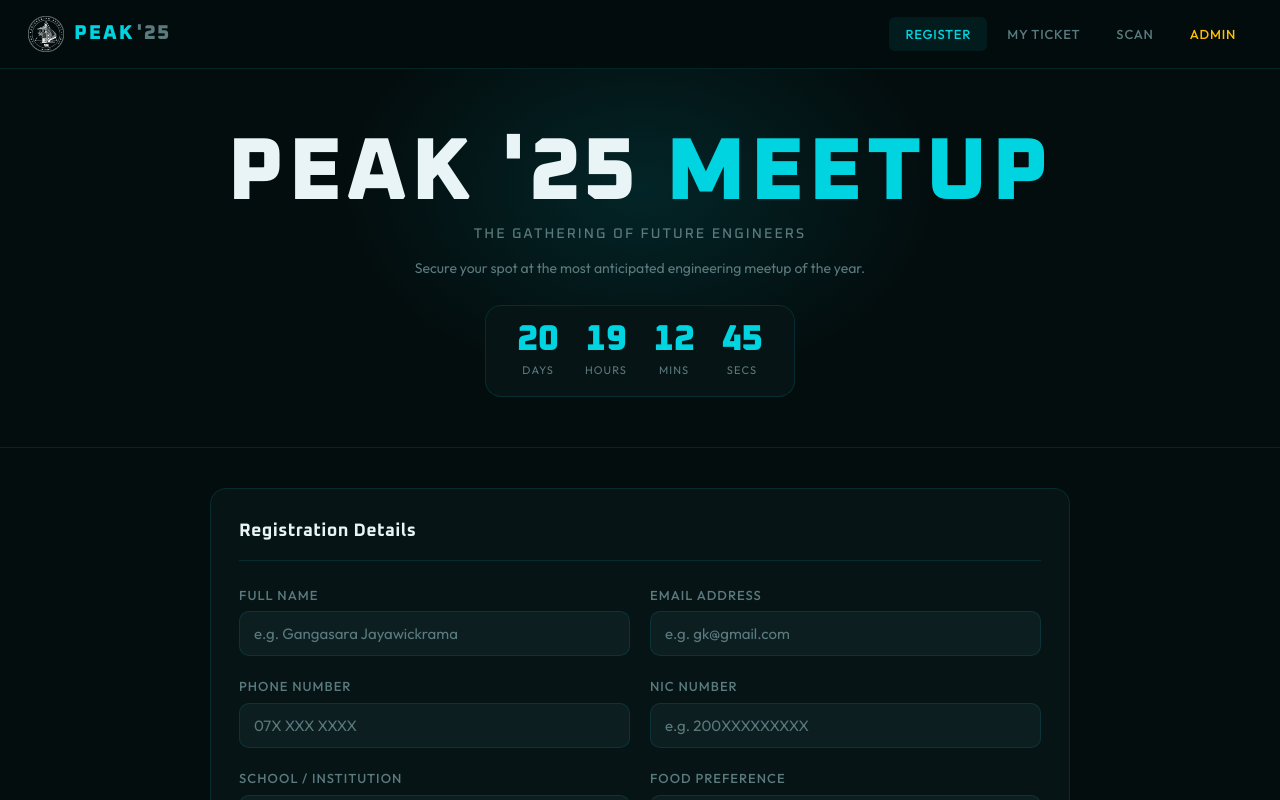
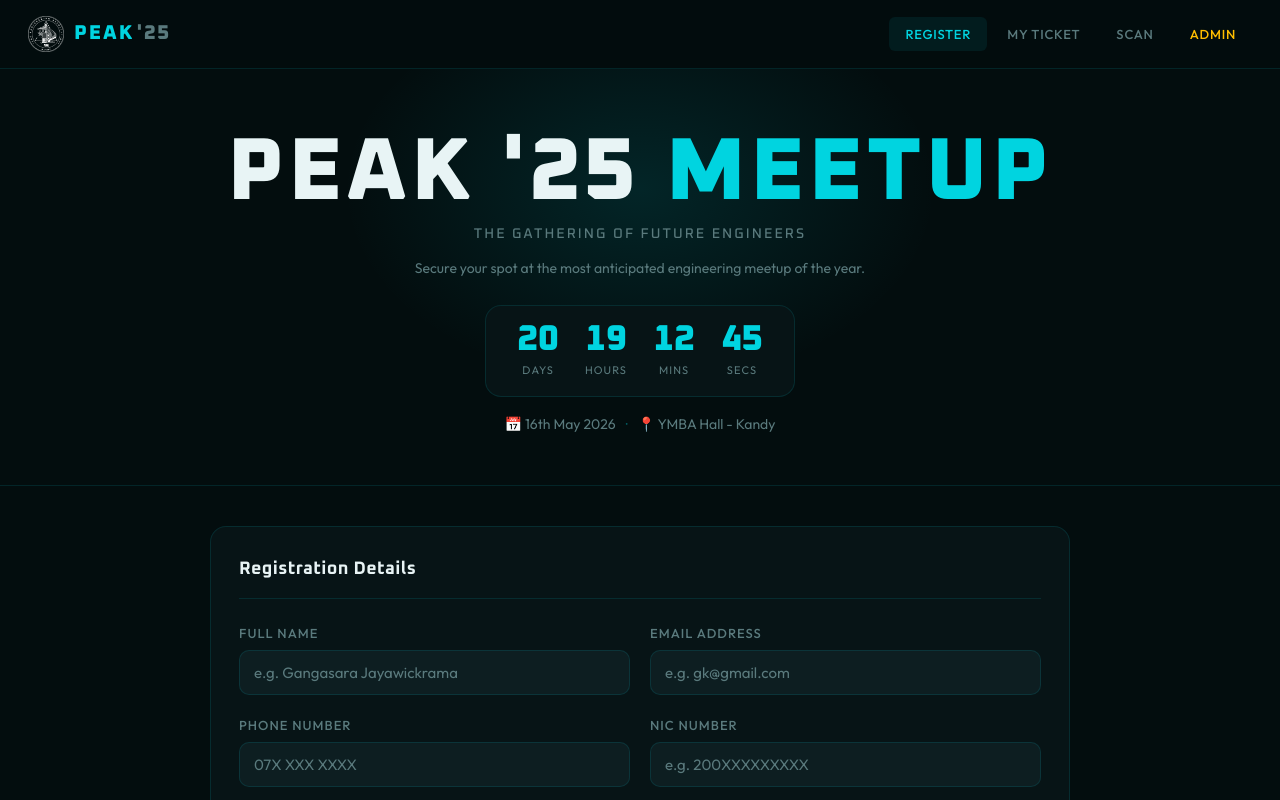
Before and after one commit to gangasara2004/peak25, a React (Vite) app: page / in a window 1280 px wide. Shown: the top 800 px of the page. Built offline with nearby package versions, Linux system fonts and the light colour scheme.

Commit message:
Add event metadata display to RegisterPage

```diff
--- a/src/pages/RegisterPage.tsx
+++ b/src/pages/RegisterPage.tsx
@@ -126,6 +126,11 @@ export default function RegisterPage() {
           ) : (
             <div className="countdown-over">🎉 The event is happening now!</div>
           )}
+          <div className="event-meta">
+            <span>📅 16th May 2026</span>
+            <span className="event-meta-divider">·</span>
+            <span>📍 YMBA Hall - Kandy </span>
+          </div>
         </div>
       </div>
 
@@ -213,6 +218,8 @@ export default function RegisterPage() {
         .dropzone-icon { font-size: 22px; font-weight: 700; }
         .dropzone-filename { font-weight: 500; }
         .dropzone-size { color: var(--text-muted); font-size: 12px; }
+        .event-meta { display: flex; align-items: center; gap: 10px; justify-content: center; margin-top: 16px; font-size: 14px; color: var(--text-muted); flex-wrap: wrap; }
+        .event-meta-divider { color: var(--border-hover); }
         @media (max-width: 480px) { .countdown { gap: 8px; padding: 12px 16px; } .countdown-num { font-size: 26px; } .countdown-block { min-width: 40px; } }
       `}</style>
     </div>
```
